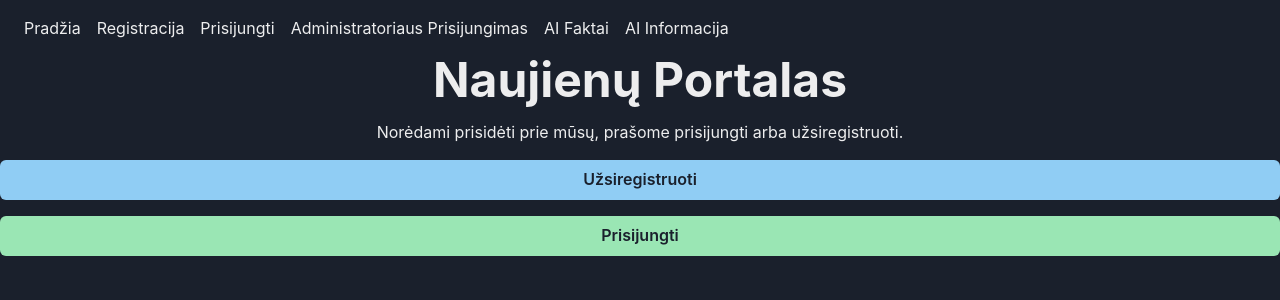
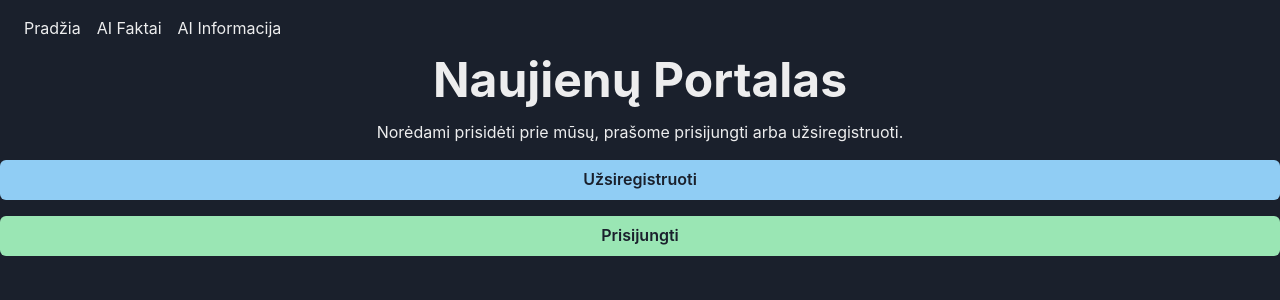
Before and after one commit to GPT-Engineer-App/lithuanian-events-hub, a React (Vite) app: page / in a window 1280 px wide. Shown: the top 300 px of the page. Built offline with nearby package versions, Linux system fonts and the light colour scheme.

Commit message:
Istrinkit visus prisiregistravimus ir prisijungimus
Removed registration, login, and admin login components, routes, and navigation links. Deleted corresponding files.

```diff
--- a/src/App.jsx
+++ b/src/App.jsx
@@ -13,9 +13,7 @@ function App() {
       <Navigation />
       <Routes>
         <Route exact path="/" element={<Index />} />
-        <Route path="/register" element={<Register />} />
-        <Route path="/login" element={<Login />} />
-        <Route path="/admin-login" element={<AdminLogin />} />
+
         <Route path="/ai-facts" element={<AIFacts />} />
         <Route path="/ai-details" element={<AIDetails />} />
       </Routes>
--- a/src/components/Navigation.jsx
+++ b/src/components/Navigation.jsx
@@ -8,15 +8,7 @@ const Navigation = () => {
         <Link as={RouterLink} to="/" m="2">
           Pradžia
         </Link>
-        <Link as={RouterLink} to="/register" m="2">
-          Registracija
-        </Link>
-        <Link as={RouterLink} to="/login" m="2">
-          Prisijungti
-        </Link>
-        <Link as={RouterLink} to="/admin-login" m="2">
-          Administratoriaus Prisijungimas
-        </Link>
+
         <Link as={RouterLink} to="/ai-facts" m="2">
           AI Faktai
         </Link>
```
